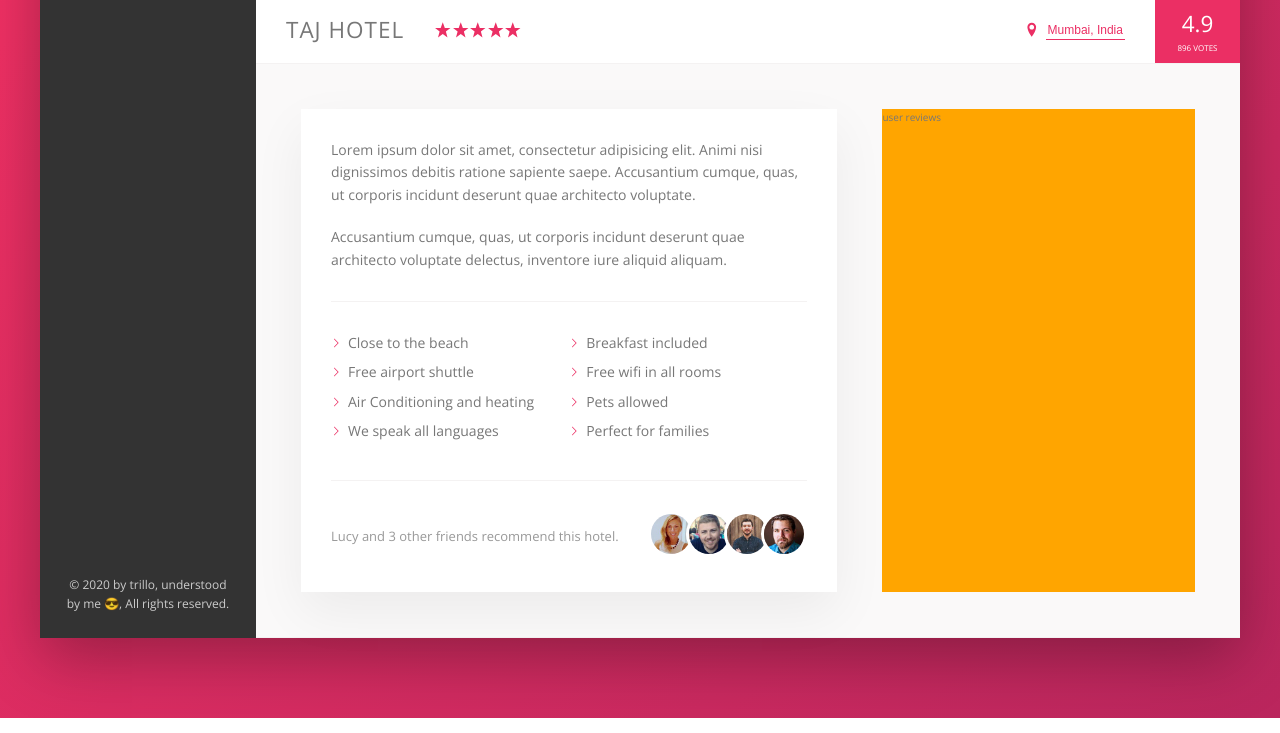
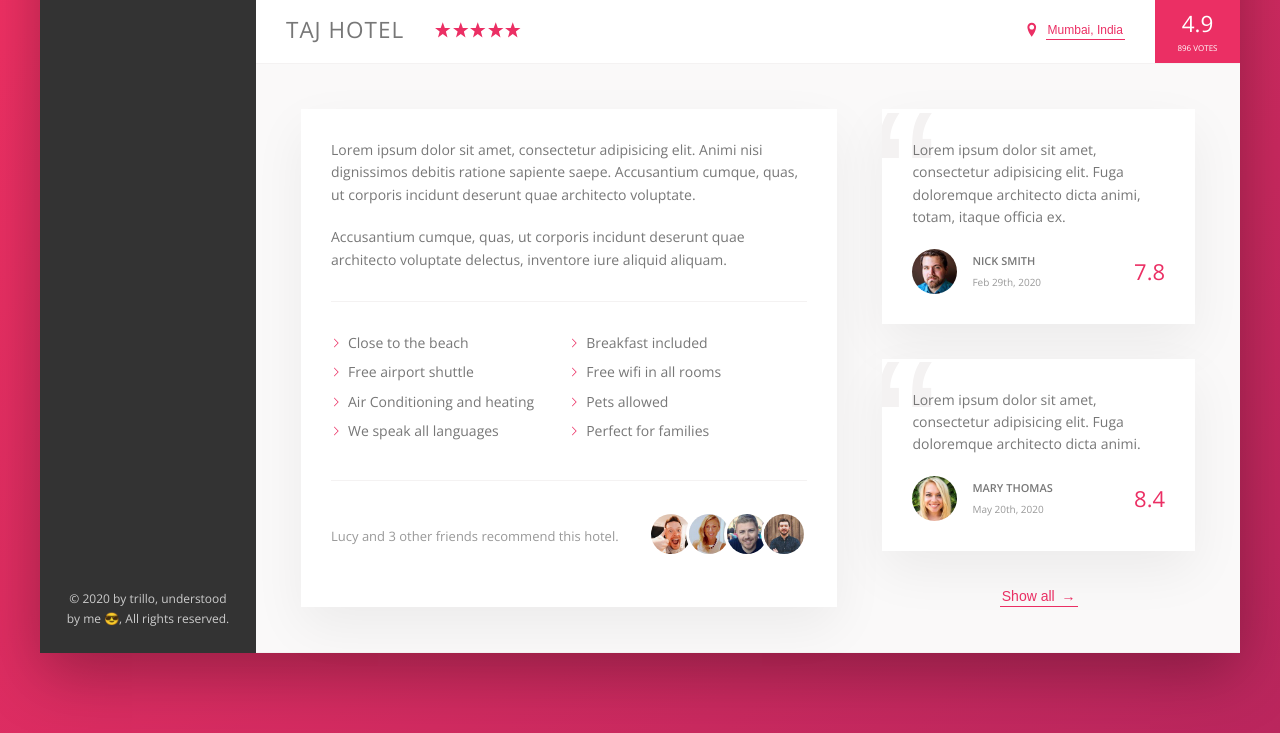
Before and after one commit to indrajitbnikam/trillo-flexbox, a website: page index.html in a window 1280 px wide. Shown: the part 538-1271 px from the top of the page. Drawn offline with nearby package versions, Linux system fonts and the light colour scheme.

Commit message:
feat: completed user reviews

```diff
--- a/index.html
+++ b/index.html
@@ -157,16 +157,46 @@
                                     Lucy and 3 other friends recommend this hotel.
                                 </p>
                                 <div class="recommend__friends">
-                                    <img src="img/user-2.jpg" alt="Friend 1" class="recommend__photo">
-                                    <img src="img/user-3.jpg" alt="Friend 2" class="recommend__photo">
-                                    <img src="img/user-4.jpg" alt="Friend 3" class="recommend__photo">
-                                    <img src="img/user-5.jpg" alt="Friend 4" class="recommend__photo">
+                                    <img src="img/user-1.jpg" alt="Friend 1" class="recommend__photo">
+                                    <img src="img/user-2.jpg" alt="Friend 2" class="recommend__photo">
+                                    <img src="img/user-3.jpg" alt="Friend 3" class="recommend__photo">
+                                    <img src="img/user-4.jpg" alt="Friend 4" class="recommend__photo">
                                 </div>
                             </div>
                         </div>
 
                         <div class="user-reviews">
-                            user reviews
+                            <figure class="review">
+                                <blockquote class="review__text">
+                                    Lorem ipsum dolor sit amet, consectetur adipisicing elit. Fuga doloremque architecto dicta animi, totam, itaque officia ex.
+                                </blockquote>
+                                <figcaption class="review__user">
+                                    <img src="img/user-5.jpg" alt="User 1" class="review__photo">
+                                    <div class="review__user-box">
+                                        <p class="review__user-name">Nick Smith</p>
+                                        <p class="review__user-date">Feb 29th, 2020</p>
+                                    </div>
+                                    <div class="review__rating">7.8</div>
+                                </figcaption>
+                            </figure>
+
+                            <figure class="review">
+                                <blockquote class="review__text">
+                                    Lorem ipsum dolor sit amet, consectetur adipisicing elit. Fuga doloremque architecto dicta animi.
+                                </blockquote>
+                                <figcaption class="review__user">
+                                    <img src="img/user-6.jpg" alt="User 2" class="review__photo">
+                                    <div class="review__user-box">
+                                        <p class="review__user-name">Mary Thomas</p>
+                                        <p class="review__user-date">May 20th, 2020</p>
+                                    </div>
+                                    <div class="review__rating">8.4</div>
+                                </figcaption>
+                            </figure>
+
+                            <button class="btn-inline">
+                                Show all <span>&rarr;</span>
+                            </button>
                         </div>
                     </div>
                 </main>
--- a/sass/_components.scss
+++ b/sass/_components.scss
@@ -286,9 +286,18 @@
   background-color: transparent;
   transition: all .2s;
 
+  span {
+    margin-left: .3rem;
+    transition: margin-left .2s;
+  }
+
   &:hover {
     color: var(--color-grey-dark-1);
     cursor: pointer;
+
+    span {
+      margin-left: .8rem;
+    }
   }
 
   &:focus {
@@ -388,3 +397,66 @@
     }
   }
 }
+
+////////////////////////////////////////////////
+// REVIEWS
+.review {
+  background-color: #fff;
+  box-shadow: var(--shadow-light);
+  padding: 3rem;
+  margin-bottom: 3.5rem;
+  position: relative;
+  overflow: hidden;
+
+  &__text {
+    margin-bottom: 2rem;
+    z-index: 10;
+    position: relative; // because z-index won't work unless you provide position
+  }
+
+  &__user {
+    display: flex;
+    align-items: center;
+  }
+
+  &__photo {
+    height: 4.5rem;
+    width: 4.5rem;
+    border-radius: 50%;
+    margin-right: 1.5rem;
+  }
+
+  &__user-box {
+    margin-right: auto;
+  }
+
+  &__user-name {
+    font-size: 1.1rem;
+    font-weight: 600;
+    text-transform: uppercase;
+    margin-bottom: .4rem;
+  }
+
+  &__user-date {
+    font-size: 1rem;
+    color: var(--color-grey-dark-3);
+  }
+
+  &__rating {
+    font-size: 2.2rem;
+    font-weight: 300;
+    color: var(--color-primary);
+  }
+
+  &::before {
+    content: "\201C";
+    position: absolute;
+    top: -2.75rem;
+    left: -1rem;
+    line-height: 1;
+    font-size: 20rem;
+    color: var(--color-grey-light-2);
+    font-family: sans-serif;
+    z-index: 1;
+  }
+}
--- a/sass/_layout.scss
+++ b/sass/_layout.scss
@@ -37,6 +37,7 @@
 }
 
 .detail {
+  font-size: 1.4rem;
   display: flex;
   padding: 4.5rem;
   background-color: var(--color-grey-light-1);
@@ -44,7 +45,6 @@
 }
 
 .description {
-  font-size: 1.4rem;
   background-color: #fff;
   box-shadow: var(--shadow-light);
   padding: 3rem;
@@ -54,6 +54,9 @@
 }
 
 .user-reviews {
-  background-color: orange;
   flex: 1;
+
+  display: flex;
+  flex-direction: column;
+  align-items: center;
 }
```
Also changed, not shown: css/style.css.
